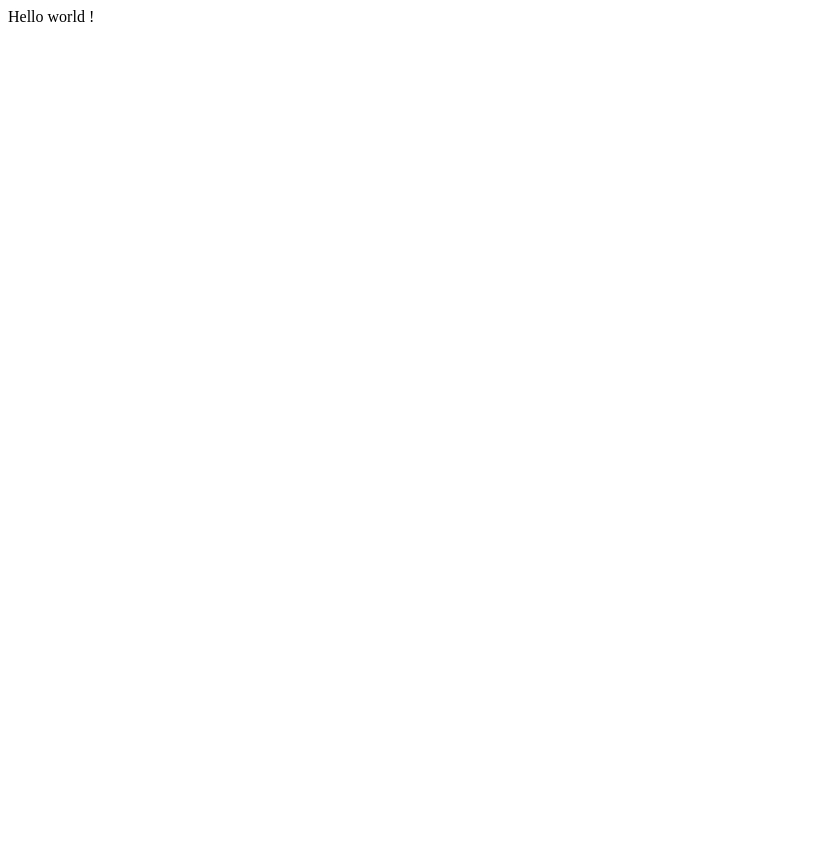
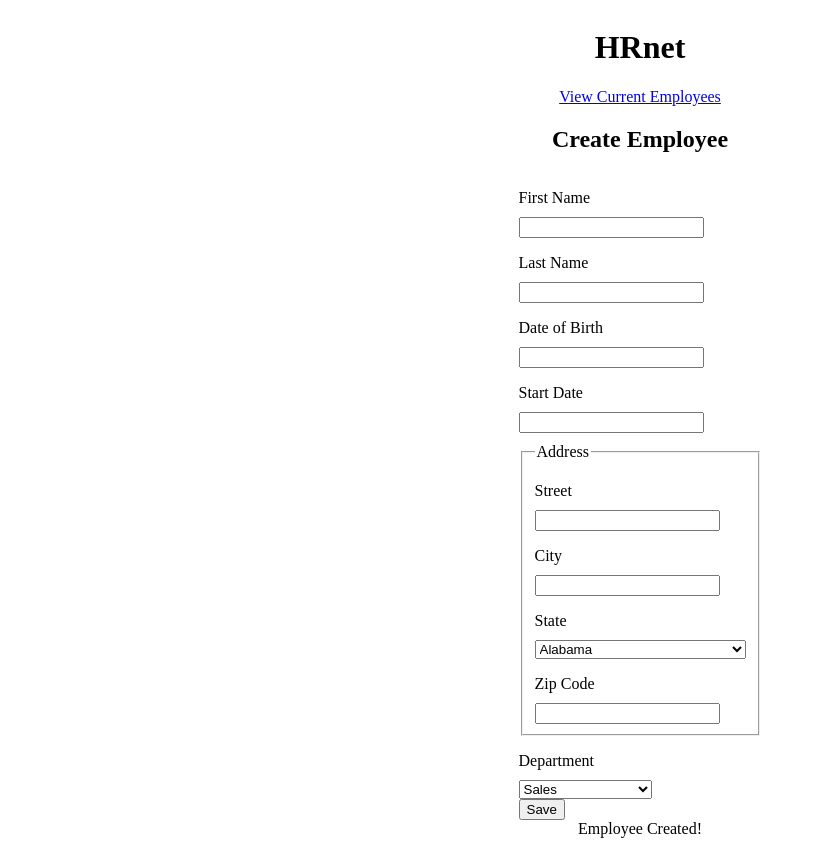
Before and after one commit to raven-panda/oc-14-hrnet-webapp, a React (Vite) app: page / in a window 1280 px wide. Shown: the whole page, without its empty margins (0-815 px from the left). Before the commit the page ends 800 px from the top, so only its background shows below. Built offline with nearby package versions, Linux system fonts and the light colour scheme.

Commit message:
feat(create employee): created create employee form

```diff
--- a/src/App.tsx
+++ b/src/App.tsx
@@ -1,4 +1,5 @@
 import AppRouter from './router/Router';
+import './assets/css/index.css';
 
 function App() {
   return (
@@ -6,4 +7,4 @@
   )
 }
 
-export default App
+export default App;
--- /dev/null
+++ b/src/assets/css/index.css
@@ -0,0 +1,22 @@
+.title {
+  display: flex;
+  align-items: center;
+  justify-content: center;
+}
+
+.container {
+  display: flex;
+  flex-direction: column;
+  align-items: center;
+  justify-content: center;
+}
+
+label {
+  display: block;
+  margin-top: 1rem;
+  margin-bottom: 10px;
+}
+
+.address {
+  margin-top: 10px;
+}
--- /dev/null
+++ b/src/components/form/SelectMenu.tsx
@@ -0,0 +1,17 @@
+interface SelectMenuOption {
+  text: string;
+  value: string;
+}
+
+export default function SelectMenu({ options, label, ...props }: { options: SelectMenuOption[]; label: string; } & React.SelectHTMLAttributes<HTMLSelectElement>) {
+  return (
+    <>
+      <label htmlFor="department">{label}</label>
+      <select { ...props }>
+        {options.map(opt => (
+          <option key={opt.value} value={opt.value}>{opt.text}</option>
+        ))}
+      </select>
+    </>
+  );
+}
--- /dev/null
+++ b/src/components/form/TextInput.tsx
@@ -0,0 +1,8 @@
+export default function InputControl({ label, ...props }: { label: string; } & React.InputHTMLAttributes<HTMLInputElement>) {
+  return (
+    <>
+      <label htmlFor={props.name}>{label}</label>
+      <input { ...props } />
+    </>
+  );
+}
--- /dev/null
+++ b/src/components/select-data/StatesSelectData.ts
@@ -0,0 +1,238 @@
+export const statesSelectData = [
+  {
+    "name": "Alabama",
+    "abbreviation": "AL"
+  },
+  {
+    "name": "Alaska",
+    "abbreviation": "AK"
+  },
+  {
+    "name": "American Samoa",
+    "abbreviation": "AS"
+  },
+  {
+    "name": "Arizona",
+    "abbreviation": "AZ"
+  },
+  {
+    "name": "Arkansas",
+    "abbreviation": "AR"
+  },
+  {
+    "name": "California",
+    "abbreviation": "CA"
+  },
+  {
+    "name": "Colorado",
+    "abbreviation": "CO"
+  },
+  {
+    "name": "Connecticut",
+    "abbreviation": "CT"
+  },
+  {
+    "name": "Delaware",
+    "abbreviation": "DE"
+  },
+  {
+    "name": "District Of Columbia",
+    "abbreviation": "DC"
+  },
+  {
+    "name": "Federated States Of Micronesia",
+    "abbreviation": "FM"
+  },
+  {
+    "name": "Florida",
+    "abbreviation": "FL"
+  },
+  {
+    "name": "Georgia",
+    "abbreviation": "GA"
+  },
+  {
+    "name": "Guam",
+    "abbreviation": "GU"
+  },
+  {
+    "name": "Hawaii",
+    "abbreviation": "HI"
+  },
+  {
+    "name": "Idaho",
+    "abbreviation": "ID"
+  },
+  {
+    "name": "Illinois",
+    "abbreviation": "IL"
+  },
+  {
+    "name": "Indiana",
+    "abbreviation": "IN"
+  },
+  {
+    "name": "Iowa",
+    "abbreviation": "IA"
+  },
+  {
+    "name": "Kansas",
+    "abbreviation": "KS"
+  },
+  {
+    "name": "Kentucky",
+    "abbreviation": "KY"
+  },
+  {
+    "name": "Louisiana",
+    "abbreviation": "LA"
+  },
+  {
+    "name": "Maine",
+    "abbreviation": "ME"
+  },
+  {
+    "name": "Marshall Islands",
+    "abbreviation": "MH"
+  },
+  {
+    "name": "Maryland",
+    "abbreviation": "MD"
+  },
+  {
+    "name": "Massachusetts",
+    "abbreviation": "MA"
+  },
+  {
+    "name": "Michigan",
+    "abbreviation": "MI"
+  },
+  {
+    "name": "Minnesota",
+    "abbreviation": "MN"
+  },
+  {
+    "name": "Mississippi",
+    "abbreviation": "MS"
+  },
+  {
+    "name": "Missouri",
+    "abbreviation": "MO"
+  },
+  {
+    "name": "Montana",
+    "abbreviation": "MT"
+  },
+  {
+    "name": "Nebraska",
+    "abbreviation": "NE"
+  },
+  {
+    "name": "Nevada",
+    "abbreviation": "NV"
+  },
+  {
+    "name": "New Hampshire",
+    "abbreviation": "NH"
+  },
+  {
+    "name": "New Jersey",
+    "abbreviation": "NJ"
+  },
+  {
+    "name": "New Mexico",
+    "abbreviation": "NM"
+  },
+  {
+    "name": "New York",
+    "abbreviation": "NY"
+  },
+  {
+    "name": "North Carolina",
+    "abbreviation": "NC"
+  },
+  {
+    "name": "North Dakota",
+    "abbreviation": "ND"
+  },
+  {
+    "name": "Northern Mariana Islands",
+    "abbreviation": "MP"
+  },
+  {
+    "name": "Ohio",
+    "abbreviation": "OH"
+  },
+  {
+    "name": "Oklahoma",
+    "abbreviation": "OK"
+  },
+  {
+    "name": "Oregon",
+    "abbreviation": "OR"
+  },
+  {
+    "name": "Palau",
+    "abbreviation": "PW"
+  },
+  {
+    "name": "Pennsylvania",
+    "abbreviation": "PA"
+  },
+  {
+    "name": "Puerto Rico",
+    "abbreviation": "PR"
+  },
+  {
+    "name": "Rhode Island",
+    "abbreviation": "RI"
+  },
+  {
+    "name": "South Carolina",
+    "abbreviation": "SC"
+  },
+  {
+    "name": "South Dakota",
+    "abbreviation": "SD"
+  },
+  {
+    "name": "Tennessee",
+    "abbreviation": "TN"
+  },
+  {
+    "name": "Texas",
+    "abbreviation": "TX"
+  },
+  {
+    "name": "Utah",
+    "abbreviation": "UT"
+  },
+  {
+    "name": "Vermont",
+    "abbreviation": "VT"
+  },
+  {
+    "name": "Virgin Islands",
+    "abbreviation": "VI"
+  },
+  {
+    "name": "Virginia",
+    "abbreviation": "VA"
+  },
+  {
+    "name": "Washington",
+    "abbreviation": "WA"
+  },
+  {
+    "name": "West Virginia",
+    "abbreviation": "WV"
+  },
+  {
+    "name": "Wisconsin",
+    "abbreviation": "WI"
+  },
+  {
+    "name": "Wyoming",
+    "abbreviation": "WY"
+  }
+];
--- a/src/views/CreateEmployeePage.tsx
+++ b/src/views/CreateEmployeePage.tsx
@@ -1,5 +1,74 @@
+import { Link } from "react-router-dom";
+import SelectMenu from "../components/form/SelectMenu";
+import { statesSelectData } from "../components/select-data/StatesSelectData";
+import InputControl from "../components/form/TextInput";
+
 export default function CreateEmployeePage() {
+
+  const onSubmit = (e: React.FormEvent<HTMLFormElement>) => {
+    const formData = new FormData(e.currentTarget);
+
+    console.log({formData});
+
+  };
+
   return (
-    <>Hello world !</>
+    <body className="container">
+      <header className="container">
+        <h1>HRnet</h1>
+        <Link to="/employee-list">View Current Employees</Link>
+      </header>
+      <main className="container">
+        <h2>Create Employee</h2>
+        <form action="#" noValidate onSubmit={onSubmit}>
+          <InputControl label="First Name" type="text" id="first-name" />
+          <InputControl label="Last Name" type="text" id="last-name" />
+
+          <label htmlFor="date-of-birth">Date of Birth</label>
+          <input id="date-of-birth" type="text" />
+
+          <label htmlFor="start-date">Start Date</label>
+          <input id="start-date" type="text" />
+
+          <fieldset className="address">
+              <legend>Address</legend>
+
+              <label htmlFor="street">Street</label>
+              <input id="street" type="text" />
+
+              <label htmlFor="city">City</label>
+              <input id="city" type="text" />
+
+              <SelectMenu
+                label="State"
+                name="state"
+                id="state"
+                options={statesSelectData.map(data => ({ text: data.name, value: data.abbreviation }))}
+              />
+
+              <label htmlFor="zip-code">Zip Code</label>
+              <input id="zip-code" type="number" />
+          </fieldset>
+
+          <div>
+            <SelectMenu
+              label="Department"
+              name="department"
+              id="department"
+              options={[
+                { text: 'Sales', value: 'Sales' },
+                { text: 'Marketing', value: 'Marketing' },
+                { text: 'Engineering', value: 'Engineering' },
+                { text: 'Human Resources', value: 'Human Resources' },
+                { text: 'Legal', value: 'Legal' },
+              ]}
+            />
+          </div>
+
+          <button type="submit">Save</button>
+        </form>
+        <div id="confirmation" className="modal">Employee Created!</div>
+      </main>
+    </body>
   );
 }
```
